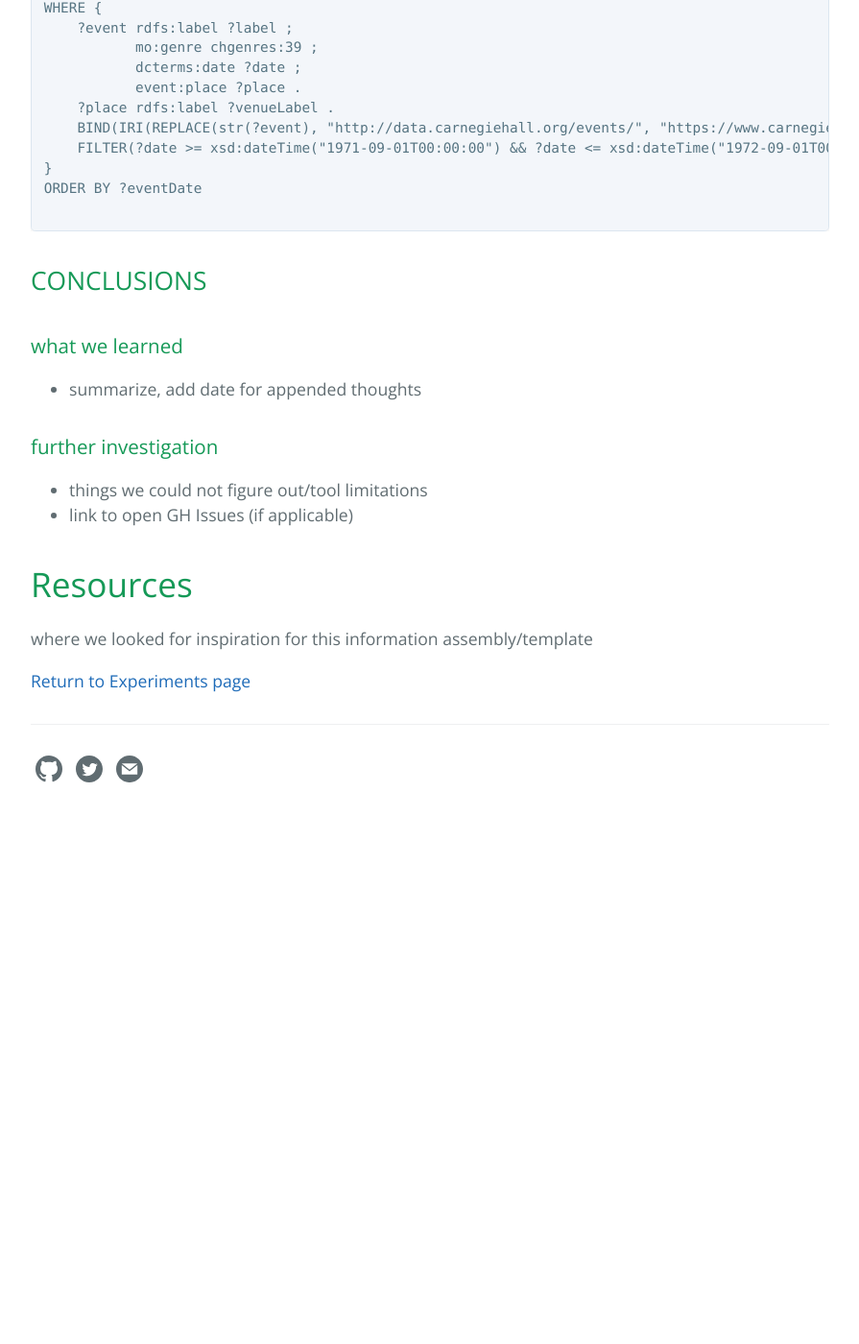
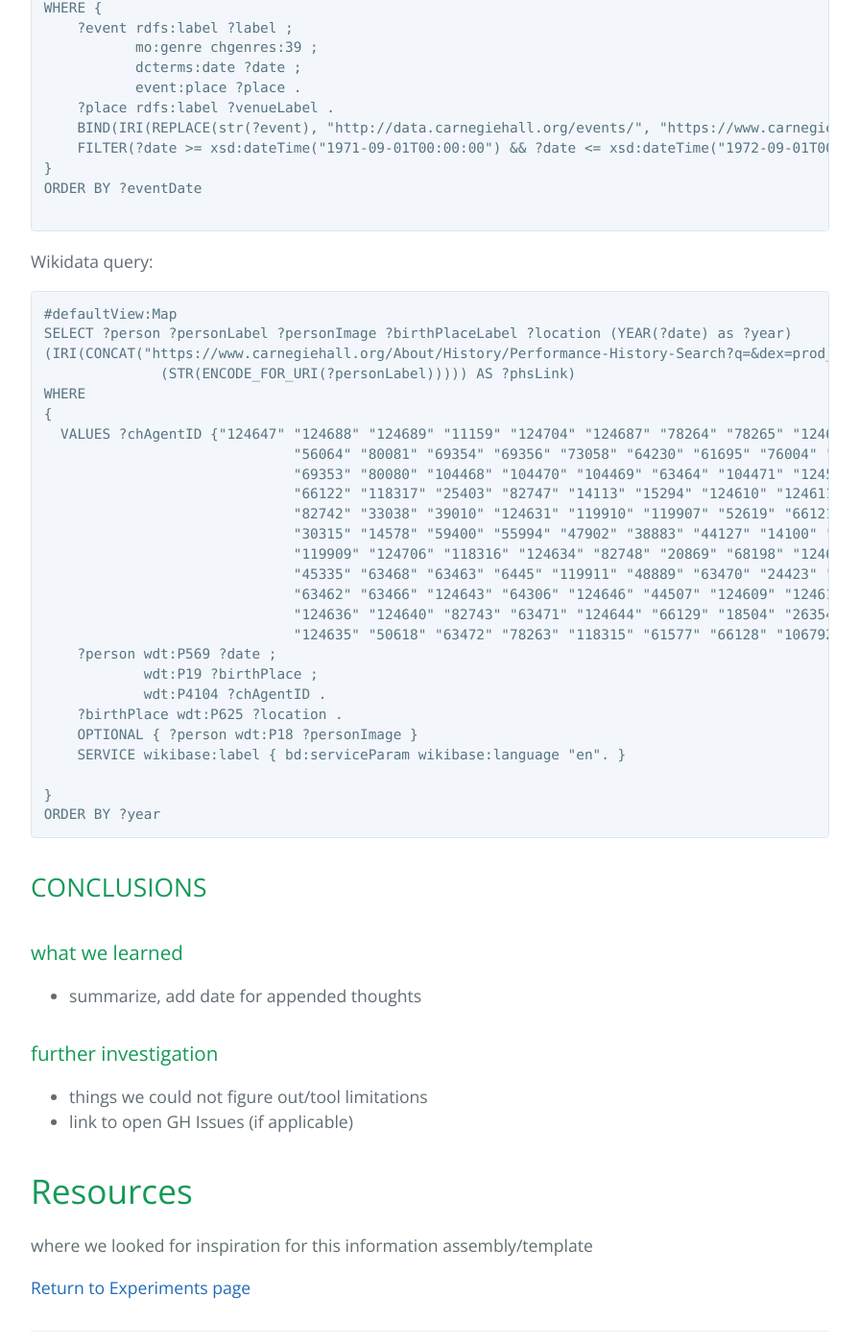
Before and after one commit to CarnegieHall/datalab, a Jekyll site: the page built from experiments/chdl-0011.md, in a window 1280 px wide and 1400 px high, scrolled down 7037 px. Shown: the whole window at 96% size, without its empty margins (192-1087 px from the left). Built offline with Jekyll 4.4.1, drawn with Linux system fonts in a browser that asks for light colours; our own code applies the rules of GitHub Pages for plain Markdown files; before the commit the page ends 7906 px from its top, so only the background shows below that.

Commit message:
Add Wikidata query

````diff
--- a/experiments/chdl-0011.md
+++ b/experiments/chdl-0011.md
@@ -124,6 +124,36 @@ ORDER BY ?eventDate
 
 ```
 
+Wikidata query:
+```
+#defaultView:Map
+SELECT ?person ?personLabel ?personImage ?birthPlaceLabel ?location (YEAR(?date) as ?year)
+(IRI(CONCAT("https://www.carnegiehall.org/About/History/Performance-History-Search?q=&dex=prod_PHS&pf=",
+              (STR(ENCODE_FOR_URI(?personLabel))))) AS ?phsLink)
+WHERE
+{
+  VALUES ?chAgentID {"124647" "124688" "124689" "11159" "124704" "124687" "78264" "78265" "124613" "34392"
+                              "56064" "80081" "69354" "69356" "73058" "64230" "61695" "76004" "18592" "82746"
+                              "69353" "80080" "104468" "104470" "104469" "63464" "104471" "124599" "124600"
+                              "66122" "118317" "25403" "82747" "14113" "15294" "124610" "124611" "63461"
+                              "82742" "33038" "39010" "124631" "119910" "119907" "52619" "66121" "44128"
+                              "30315" "14578" "59400" "55994" "47902" "38883" "44127" "14100" "20112" "82745"
+                              "119909" "124706" "118316" "124634" "82748" "20869" "68198" "124639" "63467"
+                              "45335" "63468" "63463" "6445" "119911" "48889" "63470" "24423" "59309" "59983"
+                              "63462" "63466" "124643" "64306" "124646" "44507" "124609" "124612" "10103"
+                              "124636" "124640" "82743" "63471" "124644" "66129" "18504" "26354" "30297" "55993"
+                              "124635" "50618" "63472" "78263" "118315" "61577" "66128" "106792" "104472" "124616"}
+    ?person wdt:P569 ?date ;
+            wdt:P19 ?birthPlace ;
+            wdt:P4104 ?chAgentID .
+    ?birthPlace wdt:P625 ?location .
+    OPTIONAL { ?person wdt:P18 ?personImage }
+    SERVICE wikibase:label { bd:serviceParam wikibase:language "en". }
+
+}
+ORDER BY ?year
+```
+
 ## CONCLUSIONS
 ### what we learned
 - summarize, add date for appended thoughts
````
